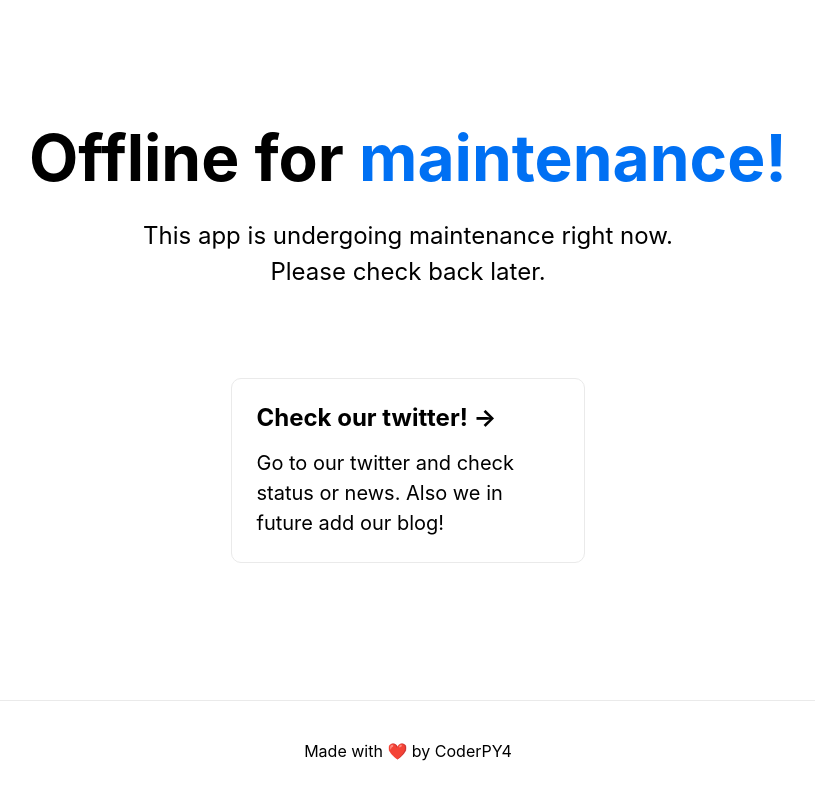
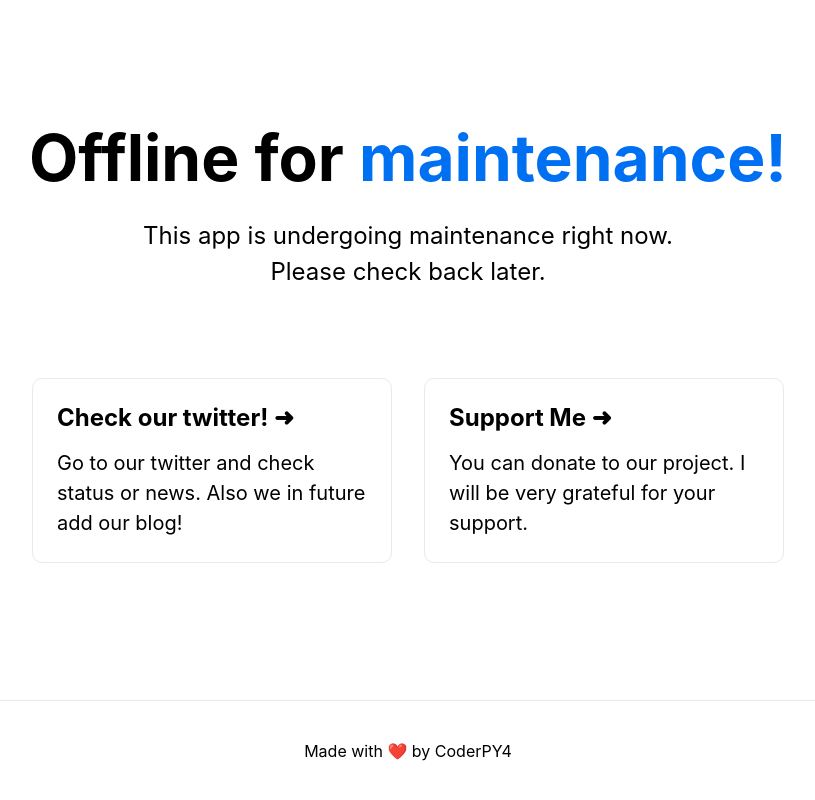
Before and after one commit to rosset-nocpes/rosset-nocpes.github.io, a Next.js app: page / in a window 1280 px wide. Shown: the whole page, without its empty margins (232-1047 px from the left). Built offline with nearby package versions, Linux system fonts and the light colour scheme.

Commit message:
Update 4.0

```diff
--- a/pages/index.js
+++ b/pages/index.js
@@ -1,22 +1,24 @@
 import Head from "next/head";
 import Image from "next/image";
 import styles from "../styles/Home.module.css";
+import Script from "next/script";
 
 export default function Home() {
   return (
     <div className={styles.container}>
       <Head>
         <title>Sorry but our website on maintenance</title>
-        <meta name="description" content="Generated by create next app" />
+        <meta name="description" content="Maintenance" />
         <link
           rel="icon"
           href="https://cdn-icons.flaticon.com/png/512/5305/premium/5305390.png?token=exp=1639422002~hmac=dfc628845749712553eb322609b83284"
         />
+        <script src="https://app.giveforms.com/new/widget-install.js" type="text/javascript"></script>
       </Head>
 
       <main className={styles.main}>
         <h1 className={styles.title}>
-          Offline for <a href="https://nextjs.org">maintenance!</a>
+          Offline for <a href="">maintenance!</a>
         </h1>
 
         <p className={styles.description}>
@@ -25,11 +27,17 @@ export default function Home() {
           Please check back later.
         </p>
         <div className={styles.grid}>
-          <a href="https://nextjs.org/docs" className={styles.card}>
-            <h2>Check our twitter! &rarr;</h2>
+          <a href="https://twitter.com/CoderPY4" className={styles.card}>
+            <h2>Check our twitter! &#10140;</h2>
             <p>
               Go to our twitter and check status or news. Also we in future add
               our blog!
+            </p>
+          </a>
+          <a href="https://app.giveforms.com/forms/projectsofzero/default-giveform-2?type=popup" data-giveform="gf-widget" className={styles.card}>
+            <h2>Support Me &#10140;</h2>
+            <p>
+              You can donate to our project. I will be very grateful for your support.
             </p>
           </a>
         </div>
```
